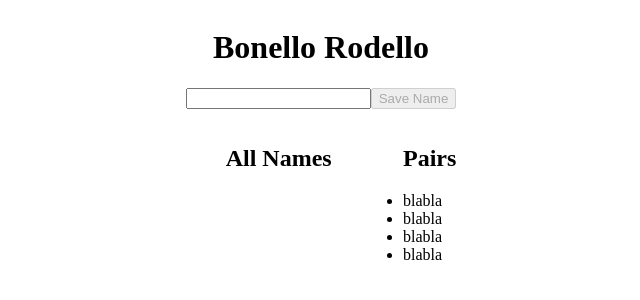
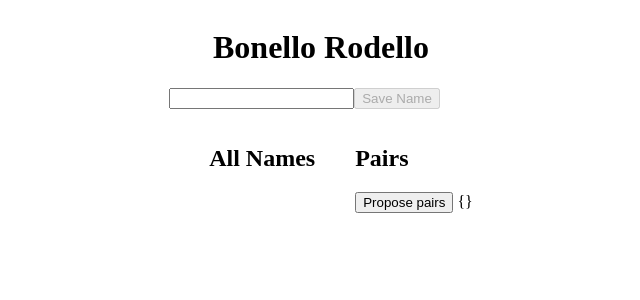
Before and after one commit to FRFlor/pair-maker, a Vue app: page / in a window 1280 px wide. Shown: the top 300 px of the page, without its empty margins (319-959 px from the left). Built offline with nearby package versions, Linux system fonts and the light colour scheme.

Commit message:
Display proposed pairing

```diff
--- a/src/components/PairMaker.vue
+++ b/src/components/PairMaker.vue
@@ -1,13 +1,19 @@
 <script lang="ts" setup>
 import usePairMaking from "@/composables/usePairMaking";
 import {ref} from "vue";
+import {Pairing} from "@/types";
 
-const {names, addNewNameToList, deleteName} = usePairMaking();
+const {names, addNewNameToList, deleteName, proposePairing} = usePairMaking();
 const newName = ref<string>("");
+const proposedPairings = ref<Pairing>({});
 
 function saveNewName() {
   addNewNameToList(newName.value);
   newName.value = "";
+}
+
+function displayProposedPairings() {
+  proposedPairings.value = proposePairing();
 }
 
 </script>
@@ -29,10 +35,8 @@ function saveNewName() {
 
     <ul id="pairs-list">
       <h2>Pairs</h2>
-      <li>blabla</li>
-      <li>blabla</li>
-      <li>blabla</li>
-      <li>blabla</li>
+      <button id="see-proposed-pairings" @click="displayProposedPairings">Propose pairs</button>
+      {{ proposedPairings }}
     </ul>
   </section>
 </template>
```
Also changed, not shown: 1 other file (tests, documents, lock files or other folders).
